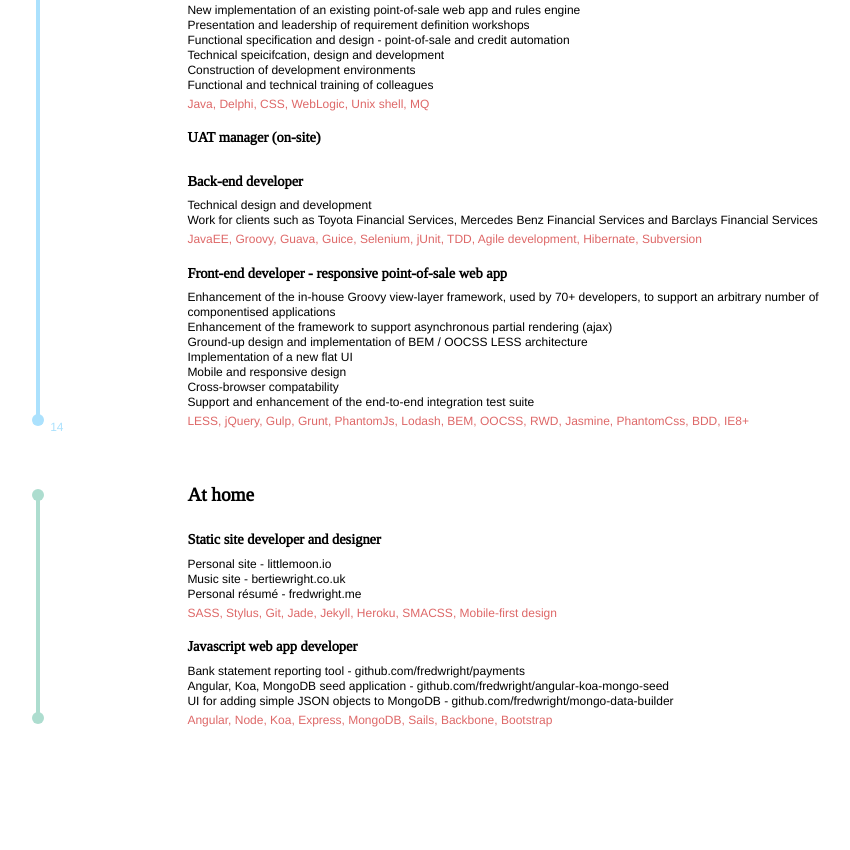
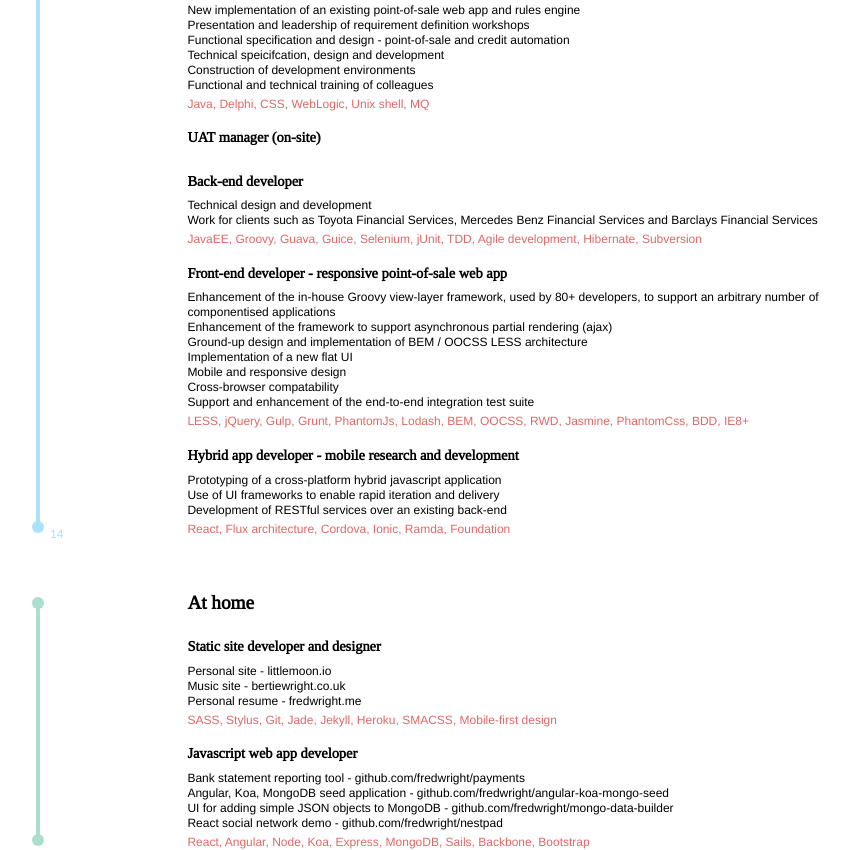
Before and after one commit to fredwright/cv, a website: page app/index.jade in a window 1280 px wide. Shown: the part 848-1698 px from the top of the page, without its empty margins (251-1101 px from the left). Before the commit the page ends 1576 px from the top, so only its background shows below. Drawn offline with nearby package versions, Linux system fonts and the light colour scheme; files that its build step writes are made by us from their sources; files whose address does not match are found by name.

Commit message:
update react

```diff
--- a/app/index.jade
+++ b/app/index.jade
@@ -114,18 +114,13 @@ html(lang='en')
         a(href='http://subversion.apache.org/') Subversion
 
       h3 Front-end developer - responsive point-of-sale web app
-      p Enhancement of the in-house Groovy view-layer framework, used by 70+ developers, to support an arbitrary number of componentised applications
+      p Enhancement of the in-house Groovy view-layer framework, used by 80+ developers, to support an arbitrary number of componentised applications
       p Enhancement of the framework to support asynchronous partial rendering (ajax)
       p Ground-up design and implementation of BEM / OOCSS LESS architecture
       p Implementation of a new flat UI
       p Mobile and responsive design
       p Cross-browser compatability
       p Support and enhancement of the end-to-end integration test suite
-
-    footer.chp
-      .circle
-      .date 14
-      .line
       .skills
         a(href='http://lesscss.org/') LESS
         | ,
@@ -153,6 +148,28 @@ html(lang='en')
         | ,
         a(href='http://en.wikipedia.org/wiki/Cross-browser') IE8+
 
+      h3 Hybrid app developer - mobile research and development
+      p Prototyping of a cross-platform hybrid javascript application
+      p Use of UI frameworks to enable rapid iteration and delivery
+      p Development of RESTful services over an existing back-end
+
+    footer.chp
+      .circle
+      .date 14
+      .line
+      .skills
+        a(href='http://facebook.github.io/react/') React
+        | ,
+        a(href='http://facebook.github.io/flux/docs/overview.html') Flux architecture
+        | ,
+        a(href='http://cordova.apache.org/') Cordova
+        | ,
+        a(href='http://ionicframework.com/') Ionic
+        | ,
+        a(href='http://ramda.github.io/ramdocs/docs/') Ramda
+        | ,
+        a(href='http://foundation.zurb.com/') Foundation
+
     header.home
       .circle
       .line
@@ -167,7 +184,7 @@ html(lang='en')
         | Music site -
         a(href='http://bertiewright.co.uk') bertiewright.co.uk
       p
-        | Personal résumé -
+        | Personal resume -
         a(href='http://fredwright.me') fredwright.me
       .skills
         a(href='http://sass-lang.com/') SASS
@@ -196,11 +213,16 @@ html(lang='en')
       p
         | UI for adding simple JSON objects to MongoDB -
         a(href='http://github.com/fredwright/mongo-data-builder') github.com/fredwright/mongo-data-builder
+      p
+        | React social network demo -
+        a(href='https://github.com/fredwright/nestpad') github.com/fredwright/nestpad
 
     footer.home
       .circle
       .line
       .skills
+        a(href='http://facebook.github.io/react/') React
+        | ,
         a(href='http://angularjs.org/') Angular
         | ,
         a(href='http://nodejs.org/') Node
```
